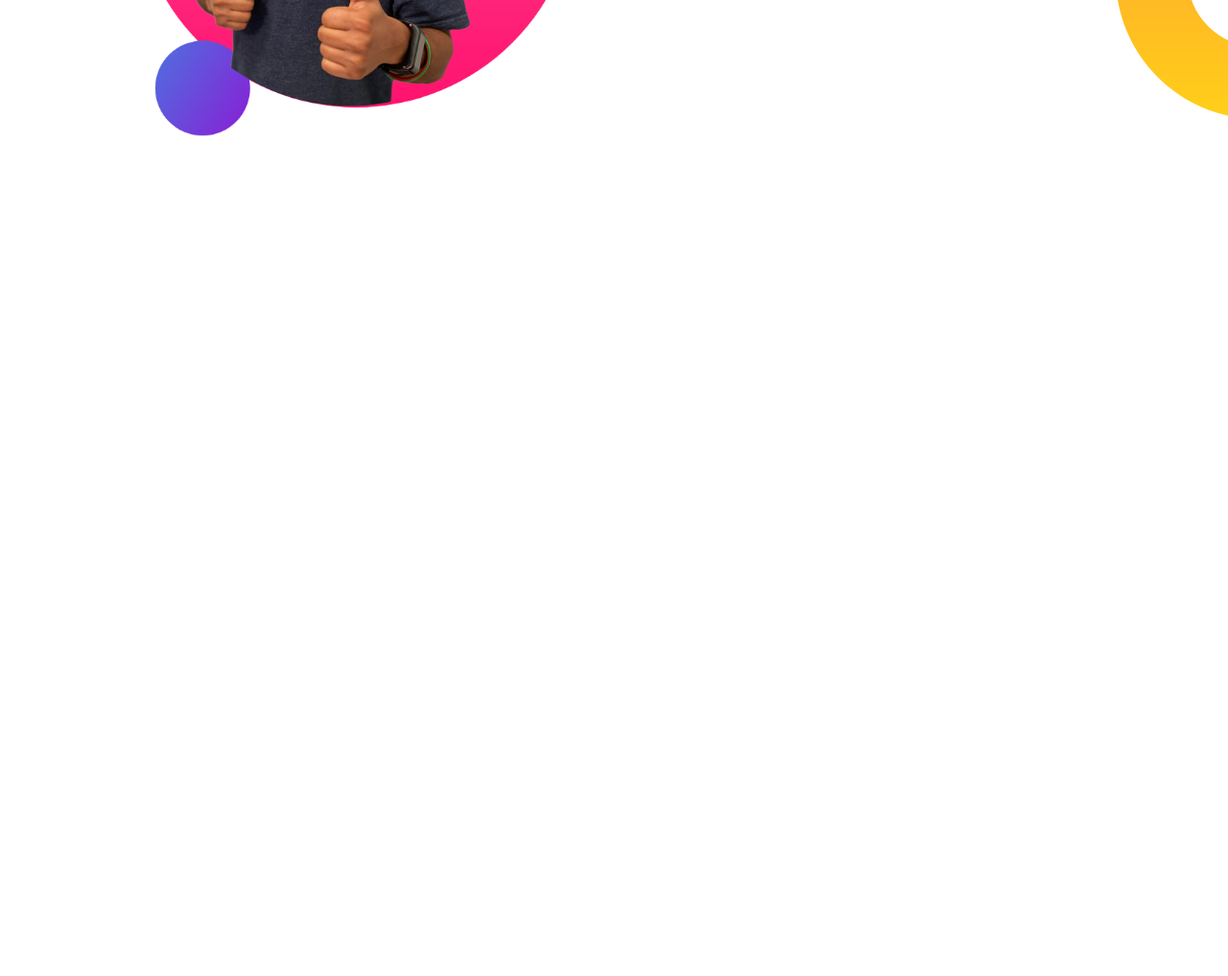
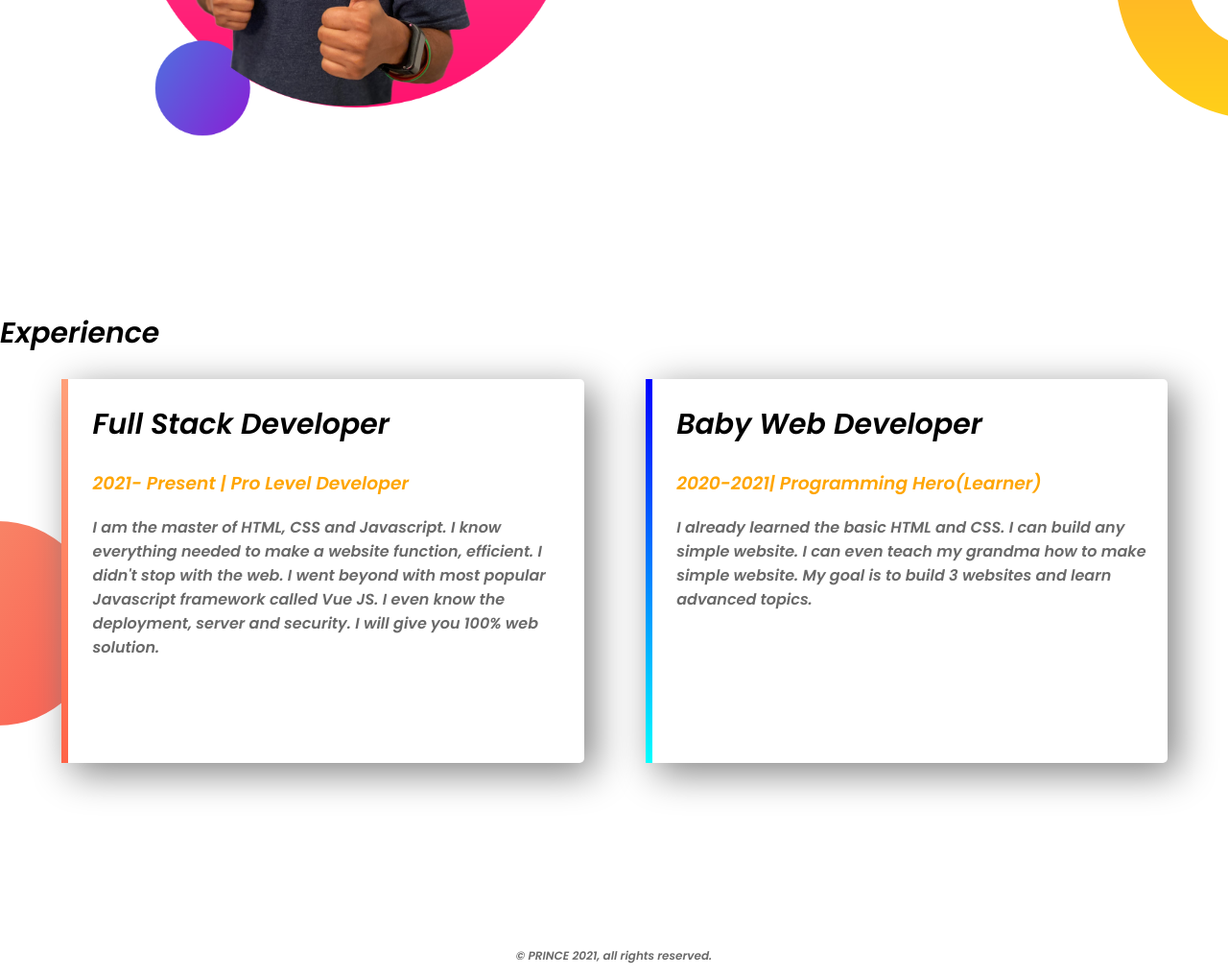
Before and after one commit to awprince69/web-portfolio, a plain HTML site: page index.html in a window 1280 px wide. Shown: the part 1025-2042 px from the top of the page at 96% size. Before the commit the page ends 1325 px from the top, so only its background shows below. Drawn offline with Linux system fonts and the light colour scheme.

Commit message:
all done

```diff
--- a/index.html
+++ b/index.html
@@ -11,7 +11,7 @@
    <section class="top-banner">
        <div class="half-width">
         <h1>Welcome To</h1>
-        <h1><span class="name-highlight"> PRINCE</span> Website</h1>
+        <h1><span class="orange-highlight"> PRINCE</span> Website</h1>
         <h3>World Class Professional Web dev </h3>
         <p>Ipsum is simply dummy text of the printing and typesetting industry. Lorem Ipsum has been the industry's standard dummy text ever since the 1500s, when an unknown printer took a galley of type and scrambled it to make a type specimen book. It has survived not only five centuries, but also the leap into electronic typesetting, remaining essentially unchanged. It was popularised in the 1960s with the release of Letraset sheets containing Lorem Ipsum passages, and more recently with desktop publishing software like Aldus PageMaker including versions of Lorem Ipsum.</p>
         <a class="link-button" target="_blank" href="https://www.linkedin.com/in/abdul-wadud-prince-1379a299/">Hire Me</a>
@@ -36,5 +36,24 @@
 
    </section>
 
+   <section class="experience-area">
+       <h2>Experience</h2>
+       <div id="full-stack" class="half-width box-shadow">
+           <h2 >Full Stack Developer</h2>
+           <h3 class="orange-highlight" >2021- Present | Pro Level Developer</h3>
+           <p>I am the master of HTML, CSS and Javascript. I know everything needed to make a website function, efficient. I didn't stop with the web. I went beyond with most popular Javascript framework called Vue JS. I even know the deployment, server and security. I will give you 100% web solution.</p>
+       </div>
+
+       <div id="baby-stack" class="half-width box-shadow">
+           <h2>Baby Web Developer</h2>
+           <h3 class="orange-highlight" >2020-2021| Programming Hero(Learner)</h3>
+           <p>I already learned the basic HTML and CSS. I can build any simple website. I can even teach my grandma how to make simple website. My goal is to build 3 websites and learn advanced topics.  </p>
+
+       </div>
+   </section>
+   <footer>
+       <p>© PRINCE 2021, all rights reserved.</p>
+   </footer>
+
 </body>
 </html>
--- a/style.css
+++ b/style.css
@@ -14,7 +14,7 @@ p{
     color: dimgray;
 }
 
-.name-highlight{
+.orange-highlight{
     color: orange;
 }
 .half-width{
@@ -49,3 +49,31 @@ section{
     background-repeat: no-repeat;
     background-position: right;
 }
+
+.box-shadow{
+    box-shadow: 10px 10px 40px gray;
+    border-radius: 5px;
+    background-color: white;
+    height: 80%;
+
+}
+.experience-area{
+    background-image: url(images/exp-bg.png);
+    background-repeat: no-repeat;
+    background-position: left;
+}
+#full-stack{
+    border-left: 7px solid;
+    border-image: linear-gradient(180deg, lightsalmon, tomato);
+    border-image-slice: 1;
+}
+#baby-stack{
+    border-left: 7px solid;
+    border-image: linear-gradient(180deg, blue, cyan);
+    border-image-slice: 1;
+}
+
+footer p{
+    text-align: center ;
+    font-size: 12px;
+}
```
Also changed, not shown: 1 other file.
